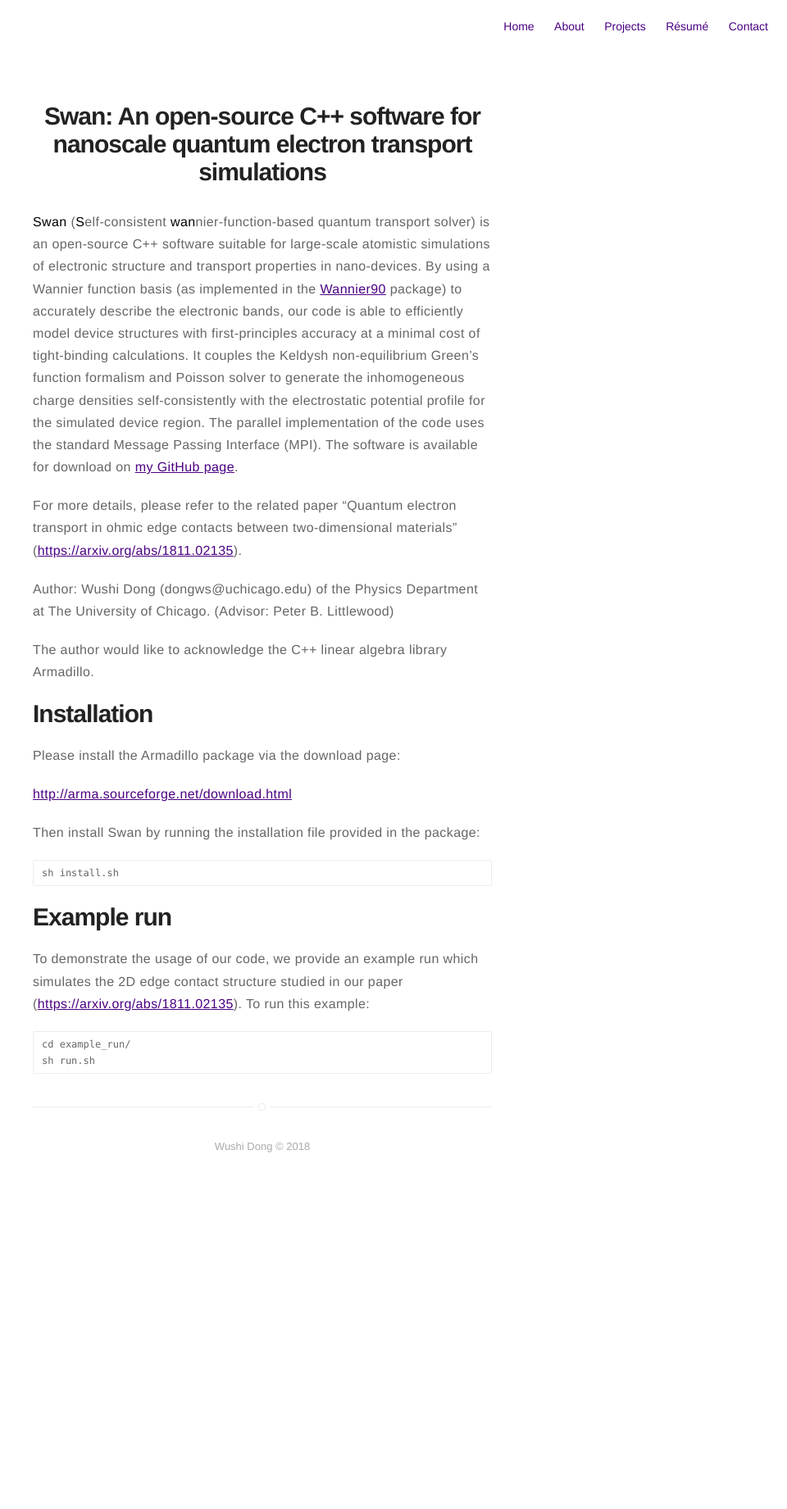
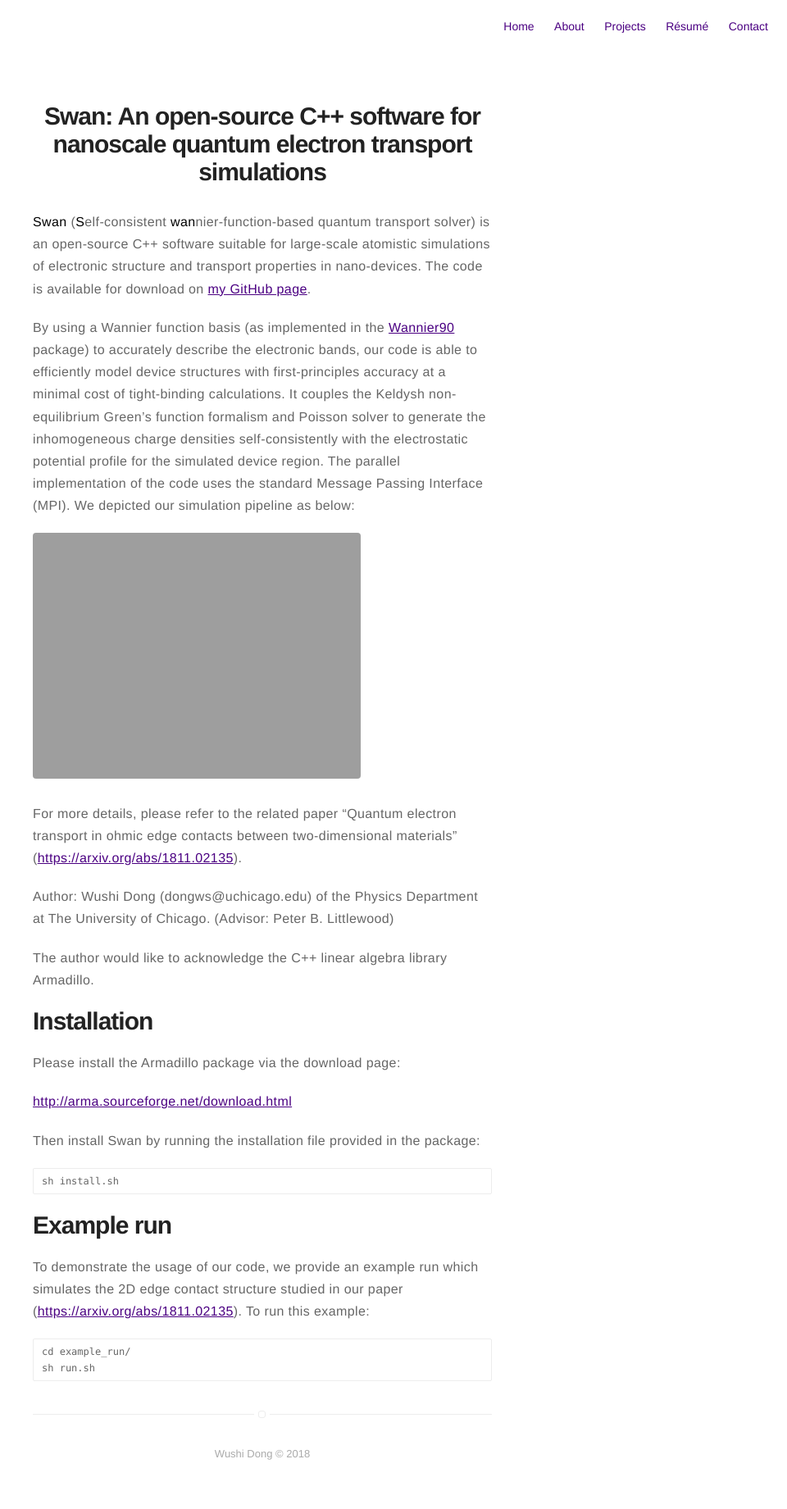
Before and after one commit to wushidonguc/wushidonguc.github.io, a Jekyll site: the page built from _posts/2018-11-11-swan.markdown, in a window 1280 px wide. Shown: the whole page at 82% size, without its empty margins (320-1280 px from the left). Built offline with Jekyll 4.4.1, drawn with Linux system fonts in a browser that asks for light colours; before the commit the page ends 1466 px from its top, so only the background shows below that.

Commit message:
version_0.2.5

```diff
--- a/_posts/2018-11-11-swan.markdown
+++ b/_posts/2018-11-11-swan.markdown
@@ -11,10 +11,12 @@ category: project
 author: wushidong
 externalLink: false
 ---
+**Swan** (**S**elf-consistent **wan**nier-function-based quantum transport solver) is an open-source C++ software suitable for large-scale atomistic simulations of electronic structure and transport properties in nano-devices. The code is available for download on [my GitHub page](http://github.com/wushidonguc/swan).
 
-**Swan** (**S**elf-consistent **wan**nier-function-based quantum transport solver) is an open-source C++ software suitable for large-scale atomistic simulations of electronic structure and transport properties in nano-devices.
 By using a Wannier function basis (as implemented in the [Wannier90](http://wannier.org) package) to accurately describe the electronic bands, our code is able to efficiently model device structures with first-principles accuracy at a minimal cost of tight-binding calculations.
-It couples the Keldysh non-equilibrium Green's function formalism and Poisson solver to generate the inhomogeneous charge densities self-consistently with the electrostatic potential profile for the simulated device region. The parallel implementation of the code uses the standard Message Passing Interface (MPI). The software is available for download on [my GitHub page](http://github.com/wushidonguc/swan).
+It couples the Keldysh non-equilibrium Green's function formalism and Poisson solver to generate the inhomogeneous charge densities self-consistently with the electrostatic potential profile for the simulated device region. The parallel implementation of the code uses the standard Message Passing Interface (MPI). We depicted our simulation pipeline as below:
+
+![Project Image]({{ site.url }}/assets/swan_pipeline.eps)
 
 For more details, please refer to the related paper "Quantum electron transport in ohmic edge contacts between two-dimensional materials" ([https://arxiv.org/abs/1811.02135](https://arxiv.org/abs/1811.02135)).
 
```
Also changed, not shown: about.md (+2 -1 lines), 7 other files.
